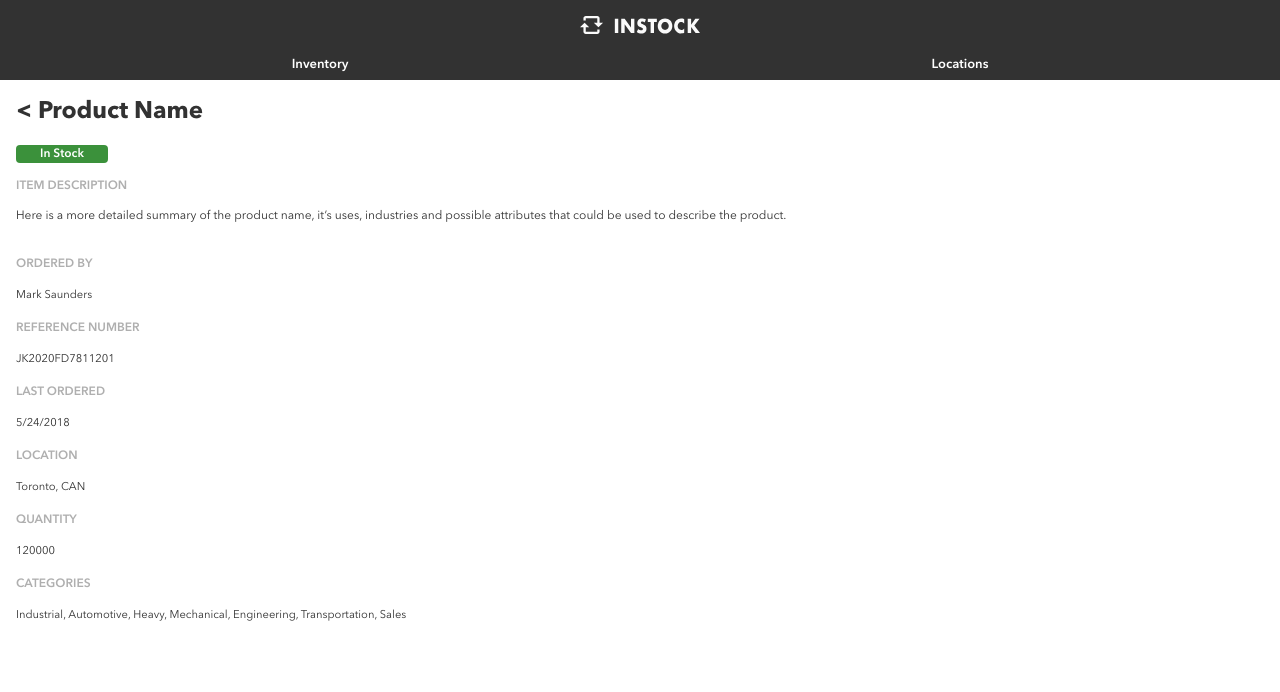
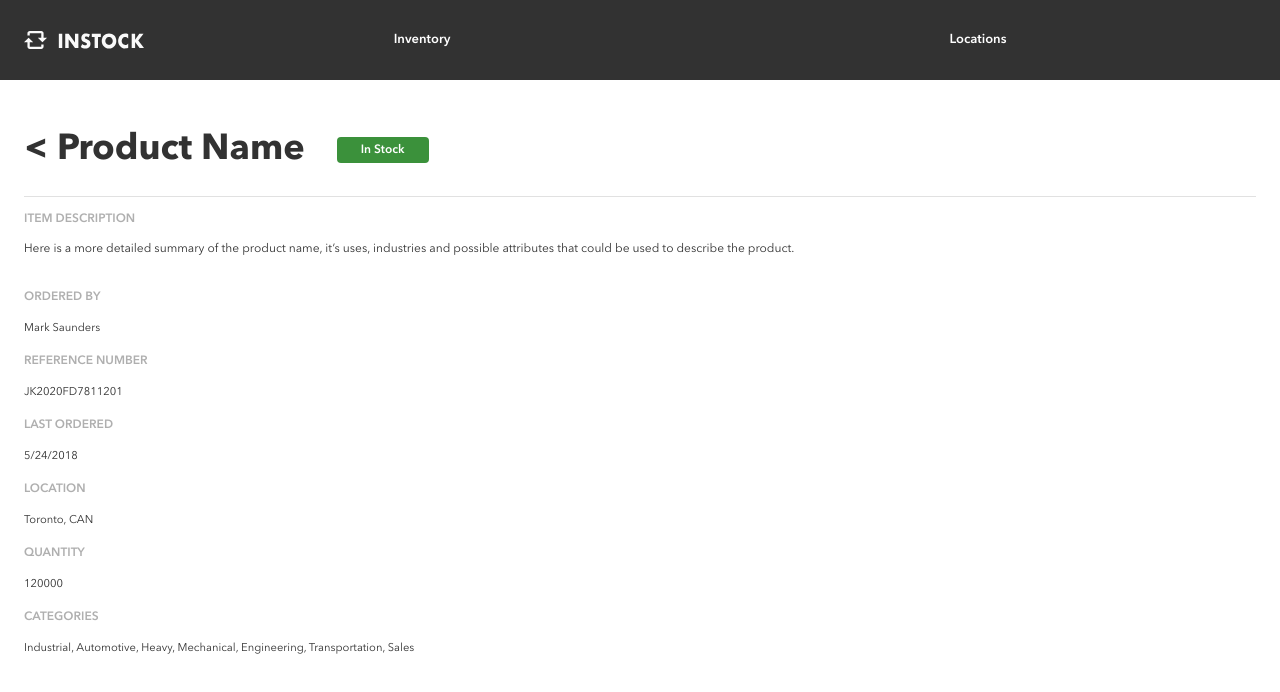
Before and after one commit to 0bermensch/instock-pod-07, a React (Create React App) app in the folder sprint-1/client/: page / in a window 1280 px wide. Shown: the top 692 px of the page. Built offline with nearby package versions, Linux system fonts and the light colour scheme.

Commit message:
breakpoints added working  css for tablet for header and product summary

```diff
--- a/sprint-1/client/src/styles/index.css
+++ b/sprint-1/client/src/styles/index.css
@@ -33,6 +33,8 @@
   src: url("../Assets/GlobalFont/AvenirNextProLT/AvenirNextLTPro-Heavy.otf");
 }
 
+/* media query for tablet */
+/* media query for high pixel density desktops */
 a {
   text-decoration: none;
   color: #ffffff;
@@ -72,6 +74,24 @@ a {
   -webkit-box-flex: 0.5;
       -ms-flex: 0.5;
           flex: 0.5;
+}
+
+@media only screen and (min-width: 768px) {
+  .header {
+    -webkit-box-align: center;
+        -ms-flex-align: center;
+            align-items: center;
+    padding: 0 1.5rem;
+    display: -webkit-box;
+    display: -ms-flexbox;
+    display: flex;
+    -webkit-box-pack: start;
+        -ms-flex-pack: start;
+            justify-content: start;
+  }
+  .header__logo {
+    padding: 0;
+  }
 }
 
 .product {
@@ -133,6 +153,32 @@ a {
   margin-right: 3.375rem;
 }
 
+@media only screen and (min-width: 768px) {
+  .product {
+    margin: 1.5rem;
+  }
+  .product__header {
+    display: -webkit-box;
+    display: -ms-flexbox;
+    display: flex;
+    -webkit-box-align: center;
+        -ms-flex-align: center;
+            align-items: center;
+    border-bottom: 1px solid #e1e1e1;
+  }
+  .product__header-title {
+    font-size: 36px;
+    line-height: 44px;
+    margin-right: 2rem;
+  }
+  .product__header-stock {
+    height: 30%;
+  }
+  .product__left {
+    margin-right: 6.25rem;
+  }
+}
+
 body {
   font-family: "avenir";
   -webkit-box-sizing: border-box;
--- a/sprint-1/client/src/styles/index.scss
+++ b/sprint-1/client/src/styles/index.scss
@@ -1,6 +1,7 @@
 @import "./_partials/colors";
 @import "./_partials/fonts";
 @import "./_partials/typography";
+@import "./_partials/breakpoints";
 @import "./_partials/header";
 @import "./_partials/productSummary";
 
```
Also changed, not shown: sprint-1/client/src/styles/_partials/_breakpoints.scss (added, +13 -0 lines), sprint-1/client/src/styles/_partials/_header.scss (+12 -0 lines), sprint-1/client/src/styles/_partials/_productSummary.scss (+22 -0 lines), 1 other file (tests, documents, lock files or other folders).
